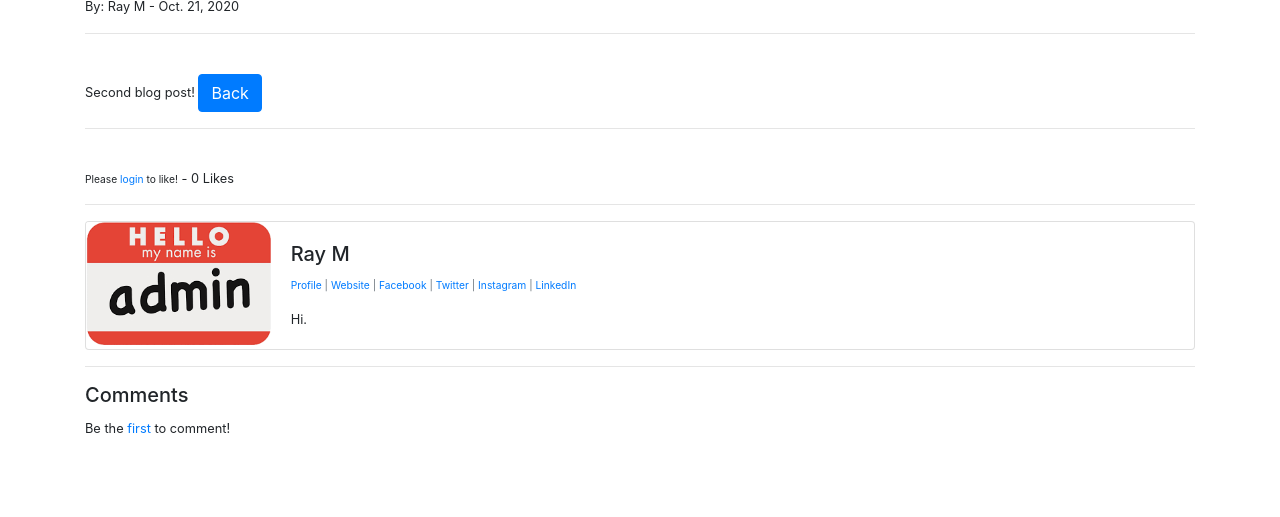
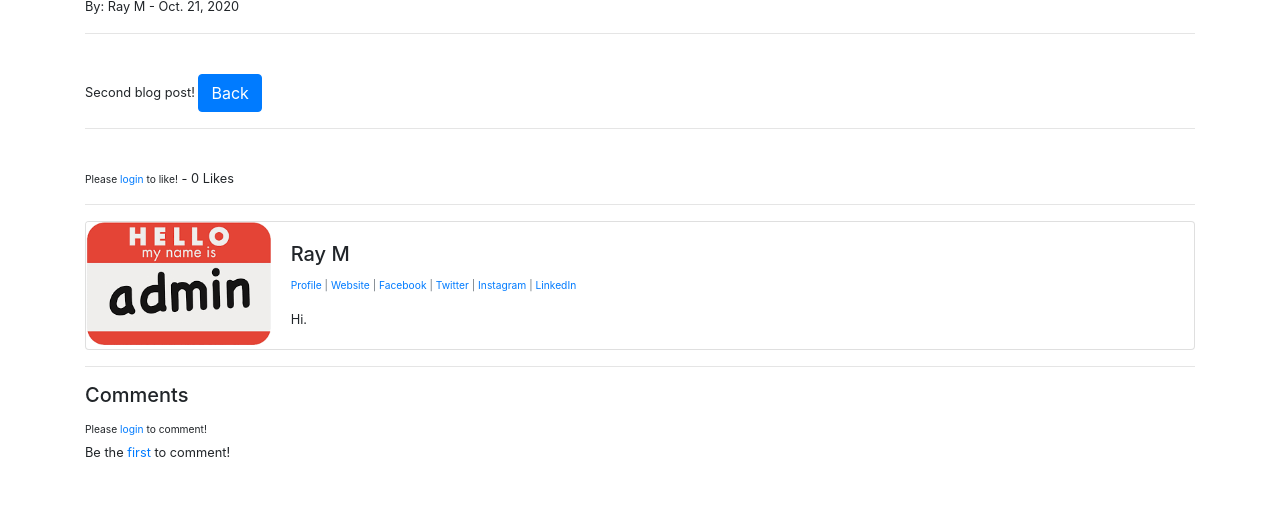
Before and after one commit to krazybones/capstone-blog, a Django app: page /post/2 in a window 1280 px wide. Shown: the part 143-660 px from the top of the page. Run offline with Django 3.2, Linux system fonts and the light colour scheme; data comes from the database, SQL or seed files in the repository; some libraries are stand-ins or nearby versions.

Commit message:
Update post_detail.html
Styling edits

```diff
--- a/blog/forum/templates/post_detail.html
+++ b/blog/forum/templates/post_detail.html
@@ -80,6 +80,11 @@
 
 <hr>
 <h5>Comments</h5>
+    {% if user.is_authenticated %}
+        <a class="btn btn-outline-info" href="{% url 'comment-add' post.pk %}">Add a Comment</a>
+    {% else %}
+        <small>Please <a href="{% url 'login' %}">login</a> to comment!</small><br>
+    {% endif %}
     {% if not post.comments.all %}
         Be the <a href="{% url 'comment-add' post.pk %}">first</a> to comment!
     {% else %}
@@ -92,7 +97,6 @@
             <br><br>
         {% endfor %}
         <br><br>
-        <a class="btn btn-outline-info" href="{% url 'comment-add' post.pk %}">Add a Comment</a>
         <hr>
     {% endif %}
 
```
